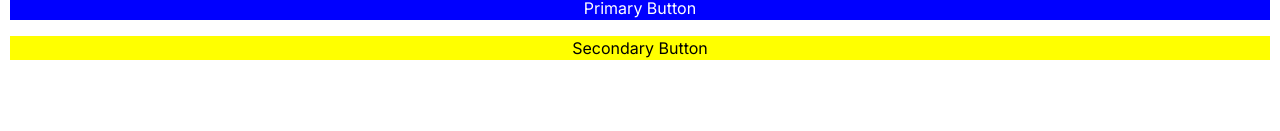
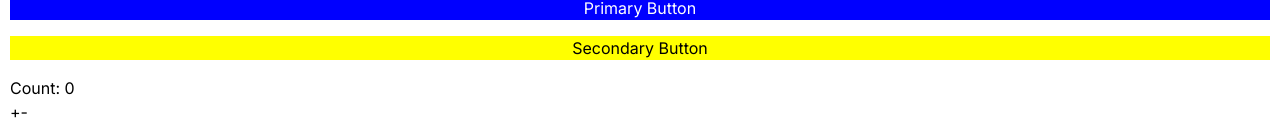
Before and after one commit to abhilashdk2016/next-ts, a Next.js app: page / in a window 1280 px wide. Shown: the part 966-1097 px from the top of the page. Before the commit the page ends 1036 px from the top, so only its background shows below. Built offline with nearby package versions, Linux system fonts and the light colour scheme.

Commit message:
useContext with Types

```diff
--- a/app/page.tsx
+++ b/app/page.tsx
@@ -1,10 +1,12 @@
 import AdminInfo from "@/components/AdminInfo";
 import Button, { primaryButtonProps, secondaryButtonProps } from "@/components/Button";
+import ContextTest from "@/components/ContextTest";
 import Counter from "@/components/Counter";
 import ElementWrapper from "@/components/ElementWrapper";
 import Form from "@/components/Form";
 import User from "@/components/User";
 import UserInfo from "@/components/UserInfo";
+import { MyContextProvider } from "@/context/context";
 
 export default function Home() {
   return (
@@ -25,6 +27,9 @@ export default function Home() {
       </ElementWrapper>
       <Button {...primaryButtonProps} />
       <Button {...secondaryButtonProps} />
+      <MyContextProvider>
+        <ContextTest />
+      </MyContextProvider>
     </section>
   )
 }
--- /dev/null
+++ b/components/ContextTest.tsx
@@ -0,0 +1,20 @@
+'use client';
+import { MyContext } from '@/context/context';
+import { useContext } from 'react';
+
+const ContextTest = () => {
+    const context = useContext(MyContext);
+    if(!context) {
+        throw new Error("Context should be used with MyContextProvider")
+    }
+    const { count, increment, decrement } = context;
+  return (
+    <div>
+        <p>Count: {count}</p>
+        <input type="button" value={"+"} onClick={increment} />
+        <input type="button" value={"-"} onClick={decrement} />
+    </div>
+  )
+}
+
+export default ContextTest
--- /dev/null
+++ b/context/context.tsx
@@ -0,0 +1,27 @@
+'use client';
+import { FC, ReactNode, createContext, useState } from "react";
+
+interface MyContextProps {
+    count: number;
+    increment: () => void;
+    decrement: () => void;
+}
+
+export const MyContext = createContext<MyContextProps>({
+    count: 0,
+    increment: () => {},
+    decrement: () => {}
+});
+
+interface MyProviderProps {
+    children: ReactNode
+}
+
+export const MyContextProvider: FC<MyProviderProps> = ( { children}) => {
+    const [count, setCount] = useState<number>(0);
+    const increment = () => setCount(count + 1);
+    const decrement = () => setCount(count - 1);
+    return <MyContext.Provider value={{ count, increment, decrement }}>
+        {children}
+    </MyContext.Provider>
+}
```
